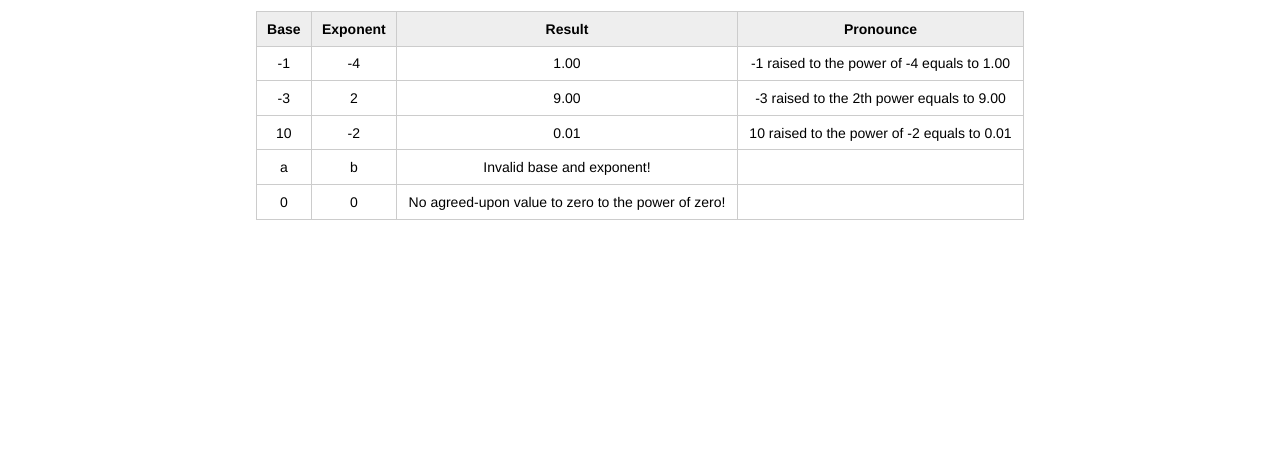
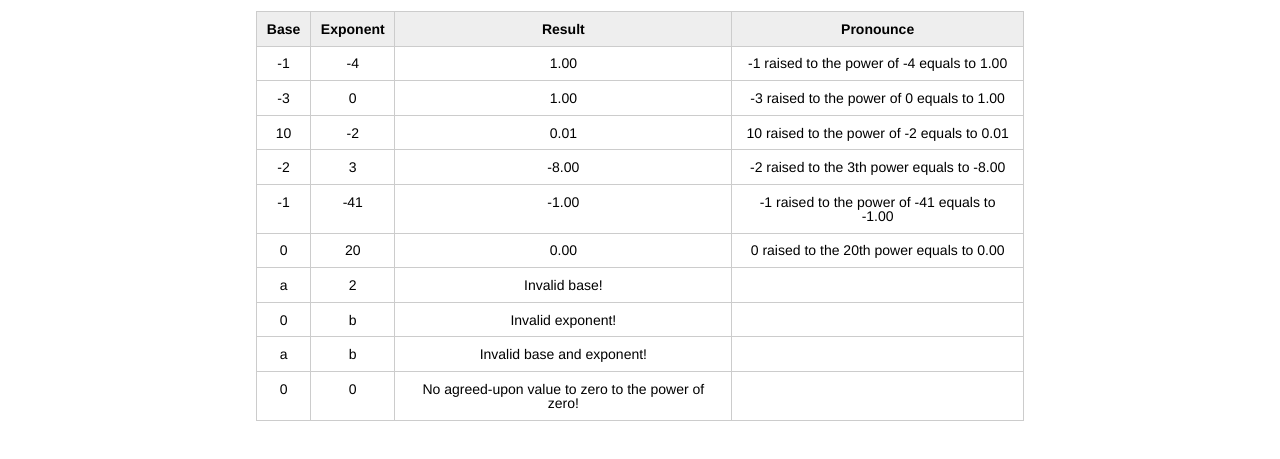
Before and after one commit to rafaelnmaldonado/power-javascript, a plain HTML site: page index.html in a window 1280 px wide. Shown: the part 45-504 px from the top of the page. Drawn offline with Linux system fonts and the light colour scheme.

Commit message:
v1.0.2 Add more expressions

```diff
--- a/index.html
+++ b/index.html
@@ -37,7 +37,7 @@
 
 						<tr class="power">
 							<td class="num-base">-3</td>
-							<td class="num-exponent">2</td>
+							<td class="num-exponent">0</td>
 							<td class="num-result"></td>
 							<td class="txt-pronounce"></td>
 						</tr>
@@ -45,6 +45,41 @@
 						<tr class="power">
 							<td class="num-base">10</td>
 							<td class="num-exponent">-2</td>
+							<td class="num-result"></td>
+							<td class="txt-pronounce"></td>
+						</tr>
+
+						<tr class="power">
+							<td class="num-base">-2</td>
+							<td class="num-exponent">3</td>
+							<td class="num-result"></td>
+							<td class="txt-pronounce"></td>
+						</tr>
+
+						<tr class="power">
+							<td class="num-base">-1</td>
+							<td class="num-exponent">-41</td>
+							<td class="num-result"></td>
+							<td class="txt-pronounce"></td>
+						</tr>
+
+						<tr class="power">
+							<td class="num-base">0</td>
+							<td class="num-exponent">20</td>
+							<td class="num-result"></td>
+							<td class="txt-pronounce"></td>
+						</tr>
+
+						<tr class="power">
+							<td class="num-base">a</td>
+							<td class="num-exponent">2</td>
+							<td class="num-result"></td>
+							<td class="txt-pronounce"></td>
+						</tr>
+
+						<tr class="power">
+							<td class="num-base">0</td>
+							<td class="num-exponent">b</td>
 							<td class="num-result"></td>
 							<td class="txt-pronounce"></td>
 						</tr>
```
